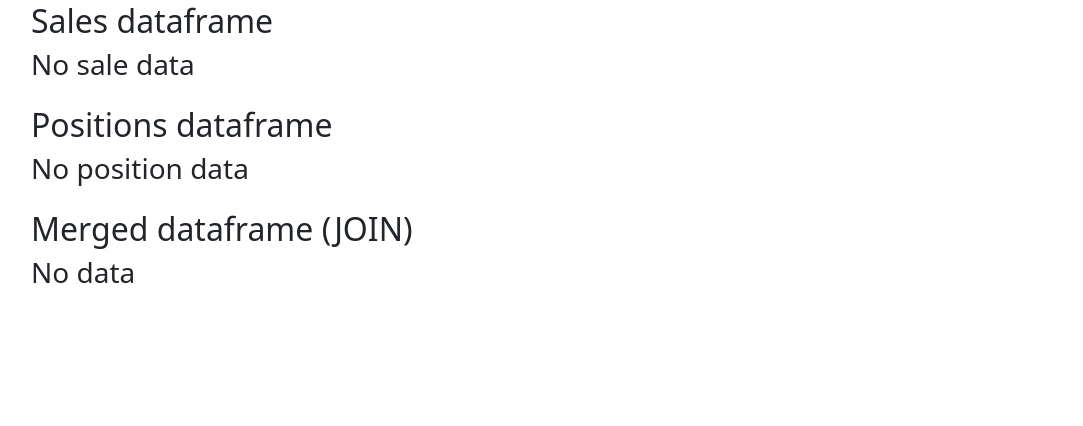
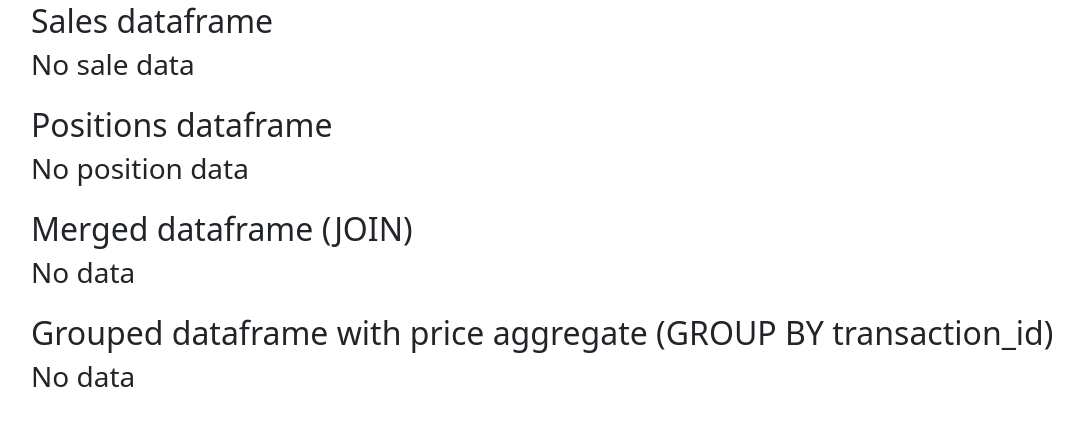
Before and after one commit to simonebogni/django-report-project, a Django app: page / in a window 1280 px wide. Shown: the part 270-696 px from the top of the page, without its empty margins (51-1134 px from the left). Run offline with Django 3.2, Linux system fonts and the light colour scheme; some libraries are stand-ins or nearby versions.

Commit message:
Added dataframe in sales grouped by transaction ID, with aggregate price

```diff
--- a/sales/templates/sales/home.html
+++ b/sales/templates/sales/home.html
@@ -64,5 +64,19 @@ home
         {% endif %}
     </div>
 </div>
+<div class="row mt-3">
+    <div class="col">
+        <h2 class="h2">Grouped dataframe with price aggregate (GROUP BY transaction_id)</h2>
+    </div>
+</div>
+<div class="row">
+    <div class="col">
+        {% if grouped_df %}
+            {{grouped_df|safe}}
+        {% else %}
+            <h3 class="h3">No data</h3>
+        {% endif %}
+    </div>
+</div>
 
 {% endblock content %}
--- a/sales/views.py
+++ b/sales/views.py
@@ -10,6 +10,7 @@ def home_view(request):
     sales_df = None
     positions_df = None
     merged_df = None
+    grouped_df = None
     form = SalesSearchForm(request.POST or None)
     if request.method == 'POST':
         date_from = request.POST.get('date_from')
@@ -40,15 +41,20 @@ def home_view(request):
                         positions_data.append(obj)
             positions_df = pd.DataFrame(positions_data)
             merged_df = pd.merge(sales_df, positions_df, on='sales_id')
+
+            grouped_df = merged_df.groupby('transaction_id', as_index=False)['price'].aggregate('sum')
+
             sales_df = sales_df.to_html()
             positions_df = positions_df.to_html()
             merged_df = merged_df.to_html()
+            grouped_df = grouped_df.to_html()
 
     context = {
         'form': form,
         'sales_df': sales_df,
         'positions_df': positions_df,
         'merged_df': merged_df,
+        'grouped_df': grouped_df,
     }
     return render(request, 'sales/home.html', context)
 
```
